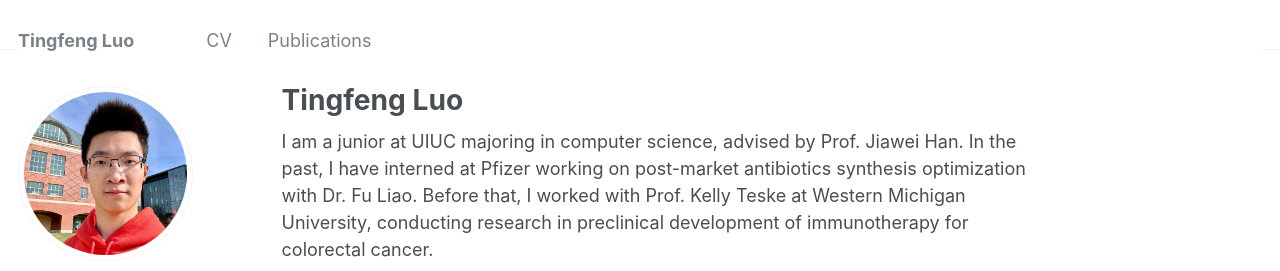
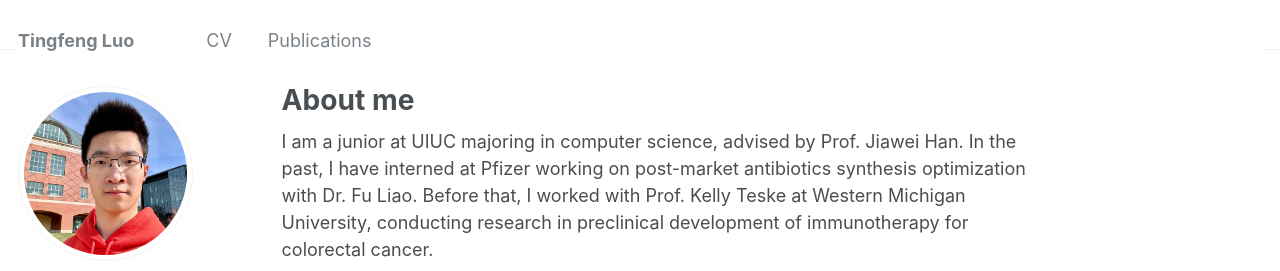
Before and after one commit to TingfengLuo/TingfengLuo.github.io, a Jekyll site: the page built from _pages/about.md, in a window 1280 px wide. Shown: the top 271 px of the page. Built offline with Jekyll 4.4.1, drawn with Linux system fonts in a browser that asks for light colours; some web fonts are replaced.

Commit message:
changed page title

```diff
--- a/_pages/about.md
+++ b/_pages/about.md
@@ -1,6 +1,6 @@
 ---
 permalink: /
-title: "Tingfeng Luo"
+title: "About me"
 author_profile: true
 redirect_from:
   - /about/
```
